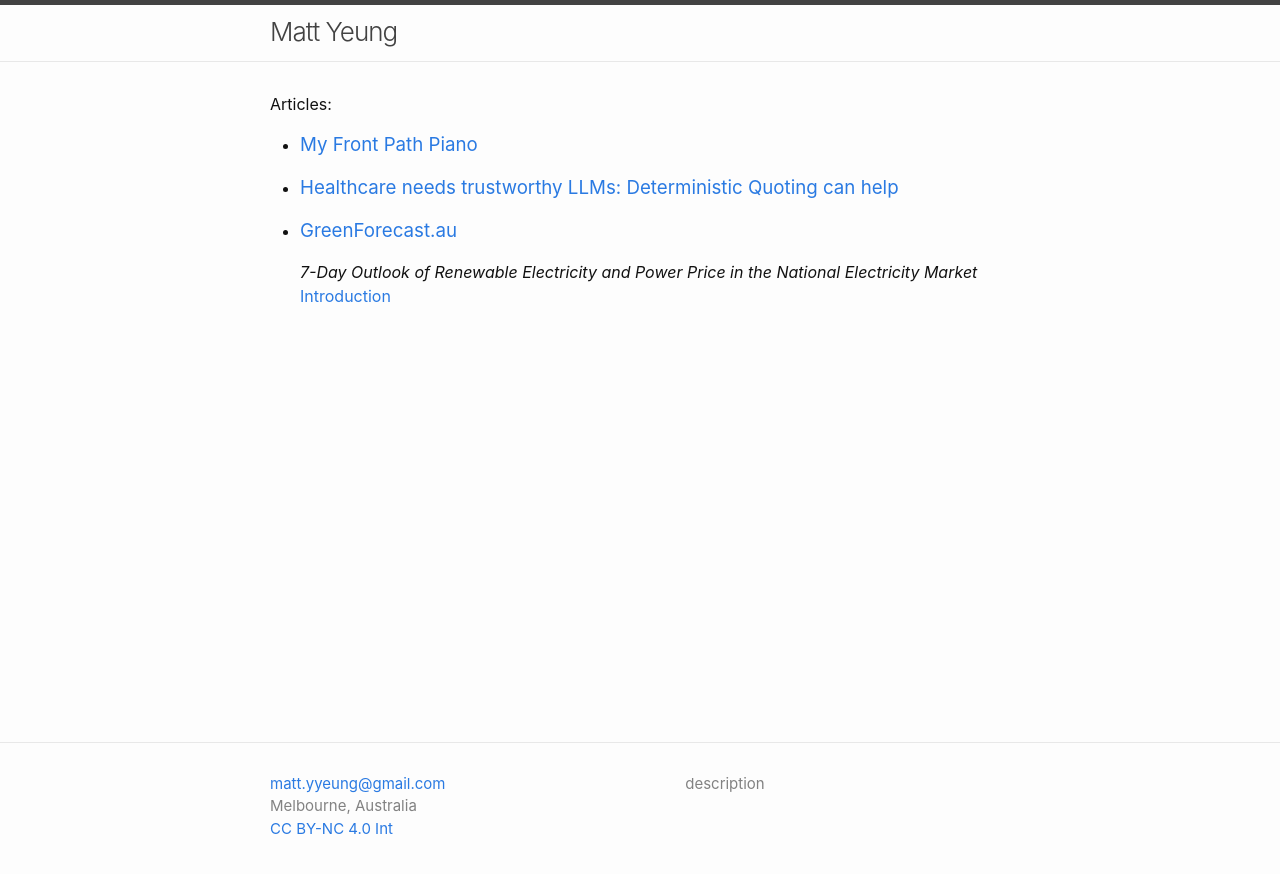
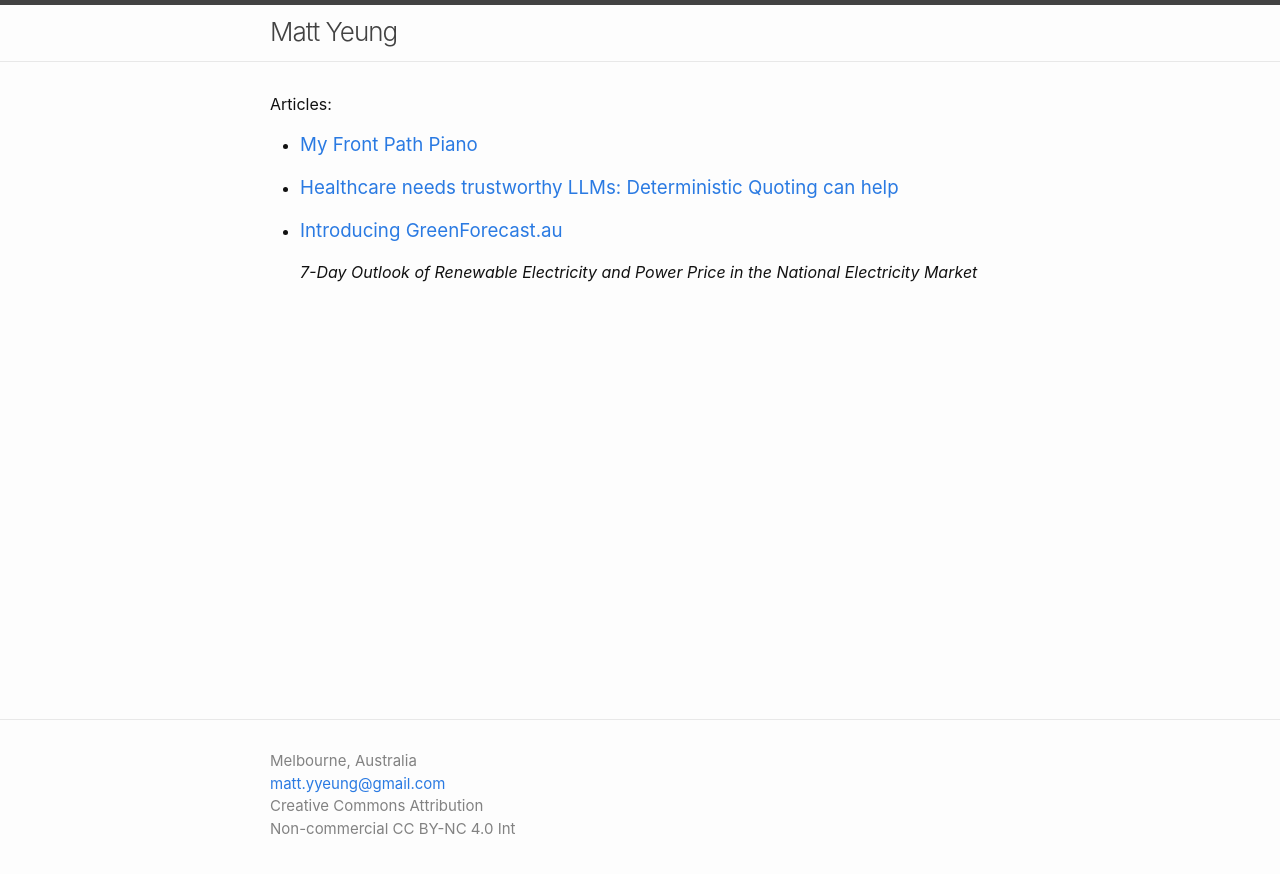
Before and after one commit to mattyyeung/mattyyeung.github.io, a Jekyll site: the page built from index.md, in a window 1280 px wide. Shown: the top 874 px of the page. Built offline with Jekyll 4.4.1, drawn with Linux system fonts in a browser that asks for light colours.

Commit message:
Display bug

```diff
--- a/_config.yml
+++ b/_config.yml
@@ -4,9 +4,7 @@ email: matt.yyeung@gmail.com
 
 # The `>` after `description:` means to ignore line-breaks until next key.
 # If you want to omit the line-break after the end of text, use `>-` instead.
-description: >
-  description
-
+# description: >
 #   Write an awesome description for your new site here. You can edit this line
 #   in _config.yml. It will appear in your document head meta (for Google search
 #   results) and in your feed.xml site description.
--- a/_includes/footer.html
+++ b/_includes/footer.html
@@ -13,11 +13,11 @@
               {{ site.author | escape }}
             {%- endif -%}
             </li>
+            <li>Melbourne, Australia</li>
             {%- if site.email -%}
             <li><a class="u-email" href="mailto:{{ site.email }}">{{ site.email }}</a></li>
             {%- endif -%}
-            <li>Melbourne, Australia</li>
-            <li><a href="https://creativecommons.org/licenses/by-nc/4.0/">CC BY-NC 4.0 Int</a></li>
+            <li>Creative Commons Attribution Non-commercial CC BY-NC 4.0 Int</li>
         </ul>
       </div>
 
--- a/index.md
+++ b/index.md
@@ -13,12 +13,7 @@ Articles:
 
 - ### [My Front Path Piano](/front-path-piano)
 
-
-
 - ### [Healthcare needs trustworthy LLMs: Deterministic Quoting can help](/deterministic-quoting)
 
-
-
-- ### [GreenForecast.au](http://greenforecast.au)
-    *7-Day Outlook of Renewable Electricity and Power Price in the National Electricity Market*
-    [Introduction](/greenforecast)
+- ### [Introducing GreenForecast.au](/greenforecast)
+*7-Day Outlook of Renewable Electricity and Power Price in the National Electricity Market*
```
Also changed, not shown: _posts/2024-04-21-deterministic-quoting.md (renamed from _posts/2024-04-25-deterministic-quoting.md), _posts/2024-04-22-front-path-piano.md (renamed from _posts/2024-05-09-front-path-piano.md).
